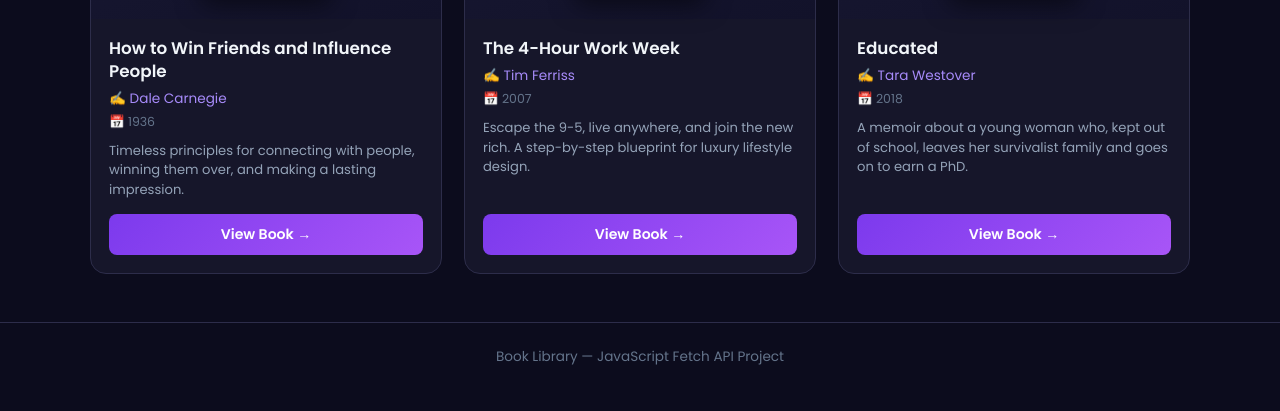
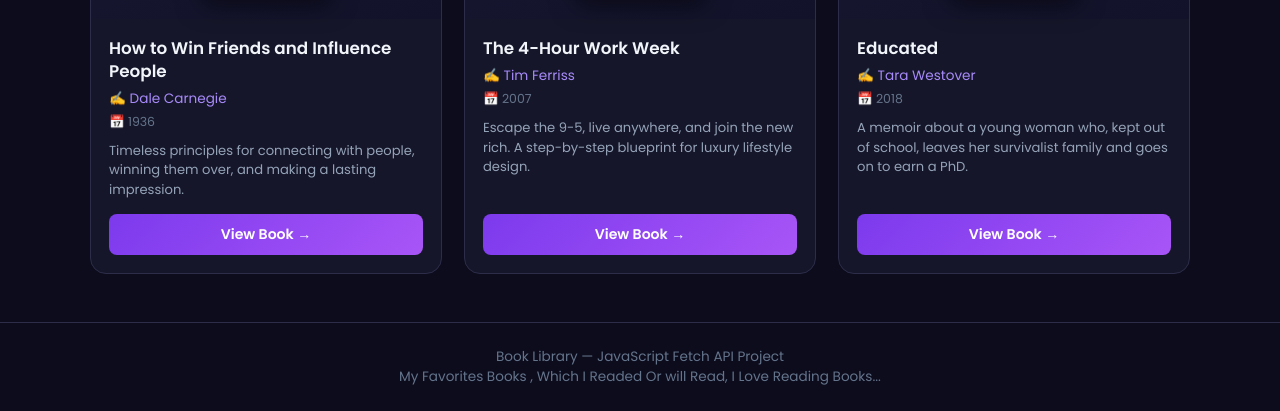
Before and after one commit to Akshaygohrava/My-Books-Library, a plain HTML site: page index.html in a window 1280 px wide. Shown: the part 3111-3522 px from the top of the page. Drawn offline with Linux system fonts and the light colour scheme.

Commit message:
My Favorites Books

```diff
--- a/index.html
+++ b/index.html
@@ -29,6 +29,7 @@
 
     <footer class="footer">
         <p>Book Library — JavaScript Fetch API Project</p>
+        <p>My Favorites Books , Which I Readed Or will Read, I Love Reading Books...</p>
     </footer>
 
     <script src="books.js"></script>
```
